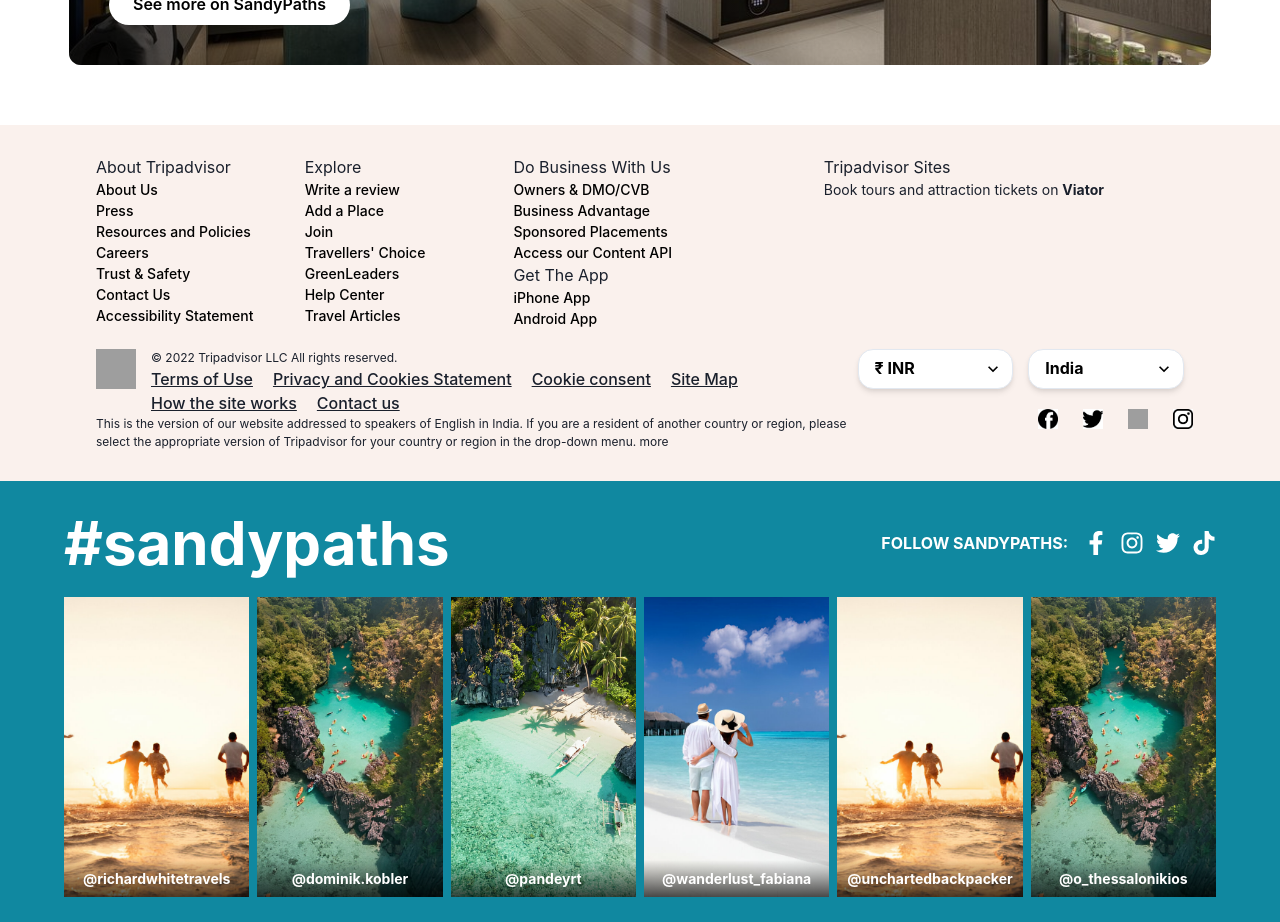
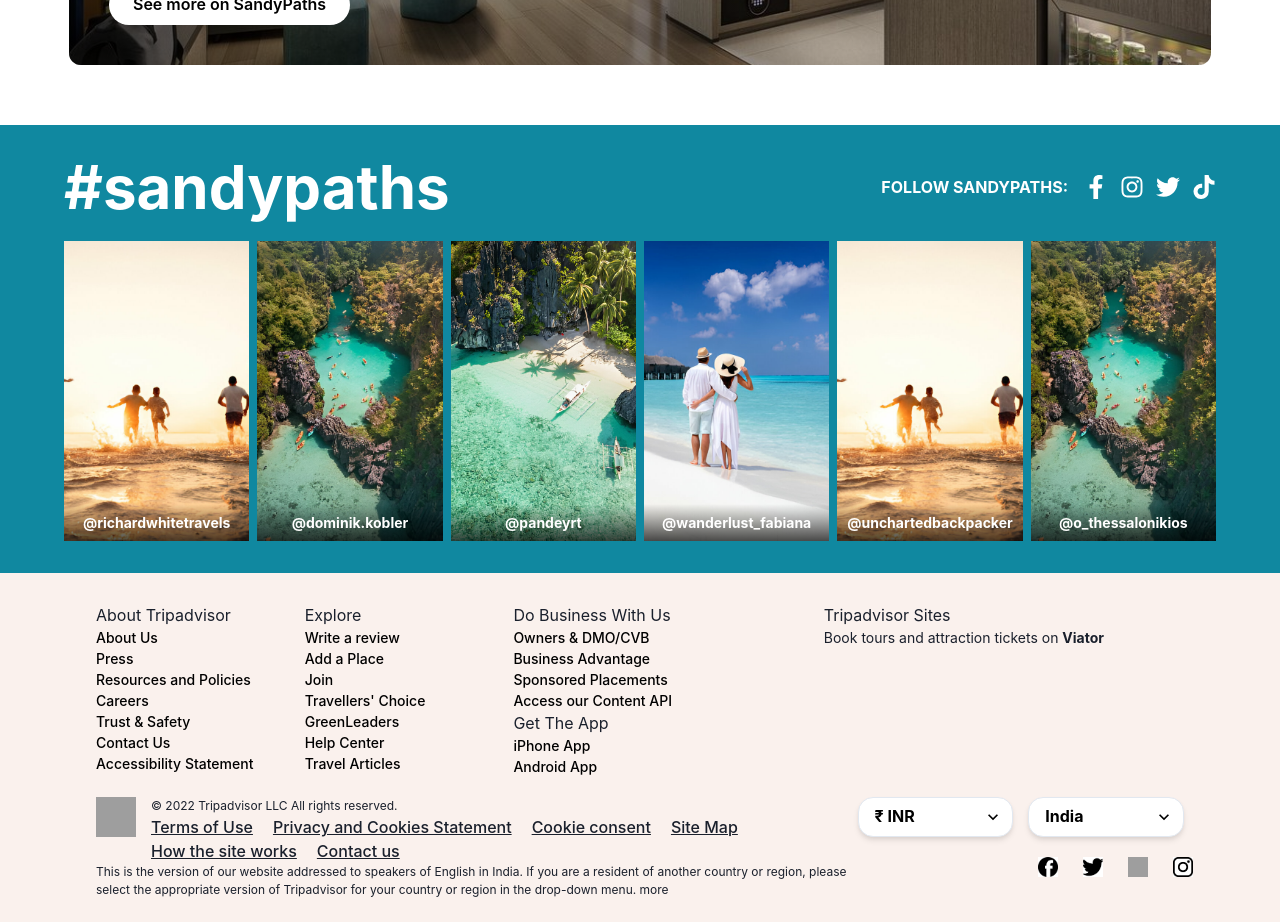
Before and after one commit to rapthar/sandypaths, a React (Create React App) app: page / in a window 1280 px wide. Shown: the part 3700-4622 px from the top of the page. Built offline with nearby package versions, Linux system fonts and the light colour scheme; grey boxes are pictures that could not be loaded.

Commit message:
Update Homeseven.jsx

```diff
--- a/src/Components/Home/Homeseven.jsx
+++ b/src/Components/Home/Homeseven.jsx
@@ -1,9 +1,7 @@
 import { Box, Image, Text, Button } from "@chakra-ui/react";
-import Footer from "../Footer";
 
 function Homeseven() {
     return (
-        <>
         <Box maxW="1142px" mx="auto" mt="40px" mb="60px">
             <Box h="506px" position="relative" borderRadius="xl" overflow="hidden">
                 <Image
@@ -56,8 +54,6 @@
                 </Box>
             </Box>
         </Box>
-            <Footer />
-        </>
     );
 }
 
```
Lines whose indentation alone changed are shown as unchanged.
